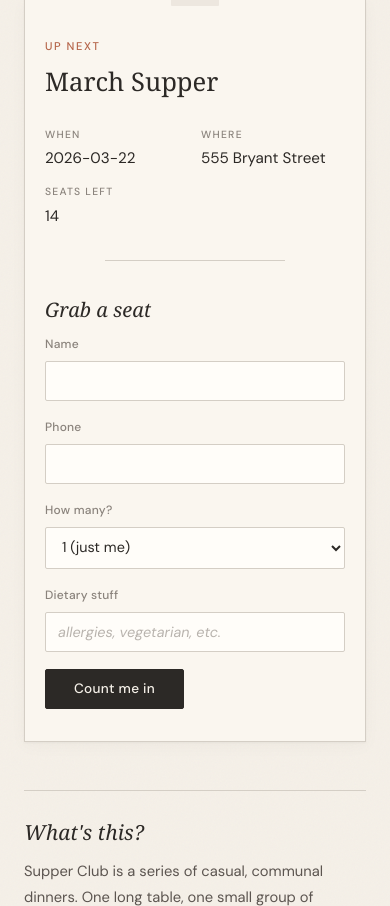
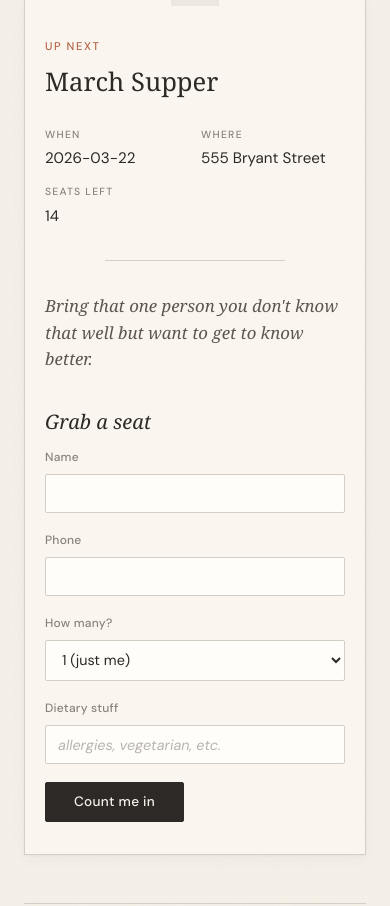
Before and after one commit to Oliver-Y/supper_club, a Flask app: page / in a window 390 px wide. Shown: the part 97-1003 px from the top of the page. Run offline with Flask 3, Linux system fonts and the light colour scheme; data comes from the database, SQL or seed files in the repository; data that the repository does not hold is empty; some web fonts are replaced.

Commit message:
Add event blurb, editable guest list, phone field
Co-Authored-By: Claude Opus 4.6 <noreply@anthropic.com>

```diff
--- a/app.py
+++ b/app.py
@@ -64,7 +64,7 @@ with app.app_context():
                 "March Supper",
                 "2026-03-22",
                 "555 Bryant Street",
-                "TBD",
+                "Bring that one person you don't know that well but want to get to know better.",
                 14,
             ),
         )
--- a/static/style.css
+++ b/static/style.css
@@ -111,6 +111,17 @@ main {
     max-width: 400px;
     margin: 0 auto;
     line-height: 1.7;
+}
+
+/* ── Event Blurb ────────────────────────────────────────── */
+
+.event-blurb {
+    font-family: var(--font-serif);
+    font-style: italic;
+    font-size: 1.05rem;
+    color: var(--ink-light);
+    line-height: 1.6;
+    margin-bottom: 2rem;
 }
 
 /* ── Decorative divider ─────────────────────────────────── */
--- a/templates/admin.html
+++ b/templates/admin.html
@@ -43,7 +43,7 @@
                 <input type="text" id="location" name="location" required>
             </div>
             <div class="form-group">
-                <label for="menu_description">Menu</label>
+                <label for="menu_description">Blurb</label>
                 <textarea id="menu_description" name="menu_description" rows="3" required></textarea>
             </div>
             <button type="submit" class="btn">Create Event</button>
@@ -85,7 +85,7 @@
                     <input type="text" name="location" value="{{ item.event.location }}" required>
                 </div>
                 <div class="form-group">
-                    <label>Menu</label>
+                    <label>Blurb</label>
                     <textarea name="menu_description" rows="3" required>{{ item.event.menu_description }}</textarea>
                 </div>
                 <div class="form-actions">
--- a/templates/index.html
+++ b/templates/index.html
@@ -19,6 +19,10 @@
             <span class="detail-value">{{ spots_left }}</span>
         </div>
     </div>
+
+    {% if event.menu_description and event.menu_description != 'TBD' %}
+    <p class="event-blurb">{{ event.menu_description }}</p>
+    {% endif %}
 
     {% if spots_left > 0 %}
     <div class="register-section">
```
